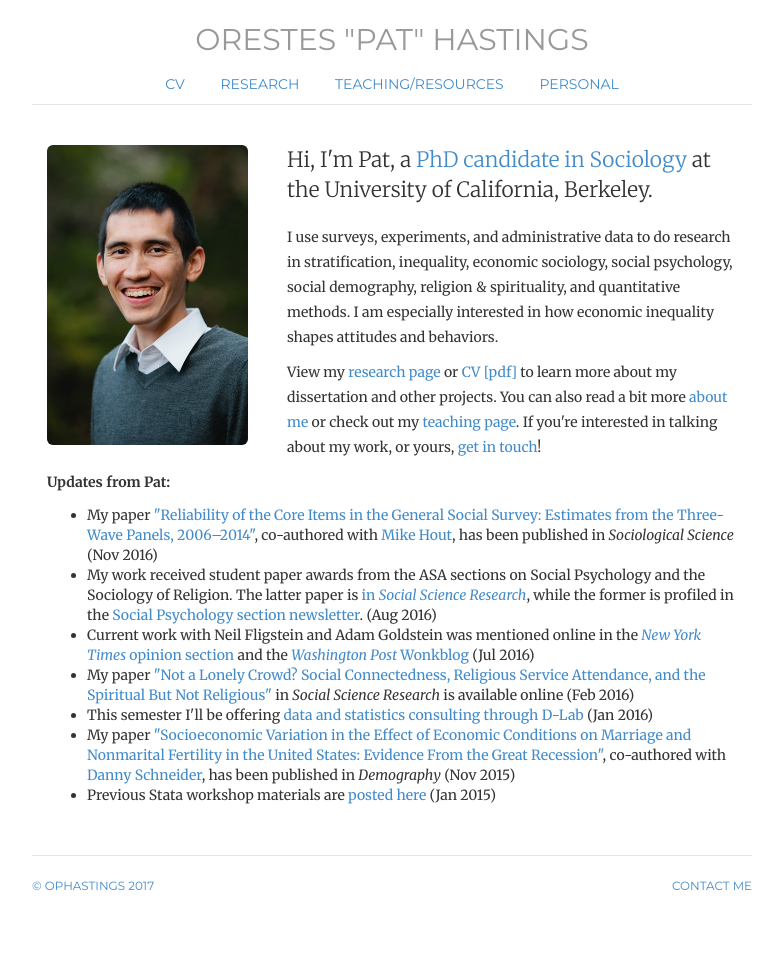
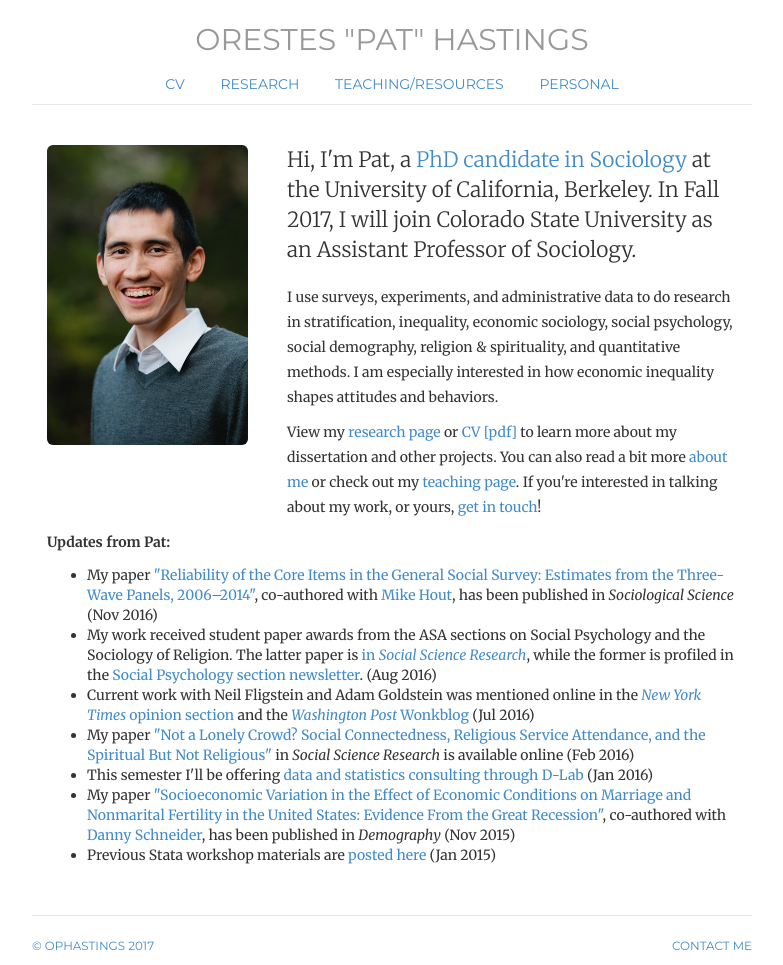
Before and after one commit to ophastings/ophastings.github.io, a Jekyll site: the page built from index.html, in a window 1280 px wide. Shown: the whole page, without its empty margins (248-1031 px from the left). Built offline with Jekyll 4.4.1, drawn with Linux system fonts in a browser that asks for light colours; comment, search, counter and statistics services are not loaded; before the commit the page ends 905 px from its top, so only the background shows below that.

Commit message:
Update index.html

```diff
--- a/index.html
+++ b/index.html
@@ -15,7 +15,8 @@ description: Website of Orestes Pat Hastings, sociology PhD candidate at UC Berk
 	</div>
 	<div itemscope itemtype="http://data-vocabulary.org/Person" class="col-sm-8">
 	<p class="lead">Hi, I'm Pat, a <a href="http://sociology.berkeley.edu/graduate-student/orestes-pat-hastings">PhD
-		candidate in Sociology</a> at the University of California, Berkeley.</p>
+		candidate in Sociology</a> at the University of California, Berkeley.
+		In Fall 2017, I will join Colorado State University as an Assistant Professor of Sociology.</p>
 
 	<p>
 	I use surveys, experiments, and administrative data to do research in
```
